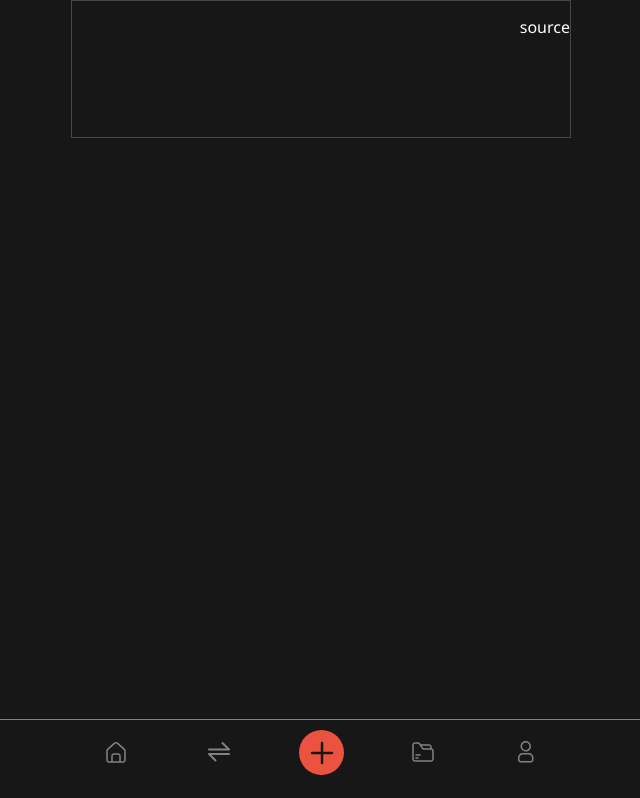
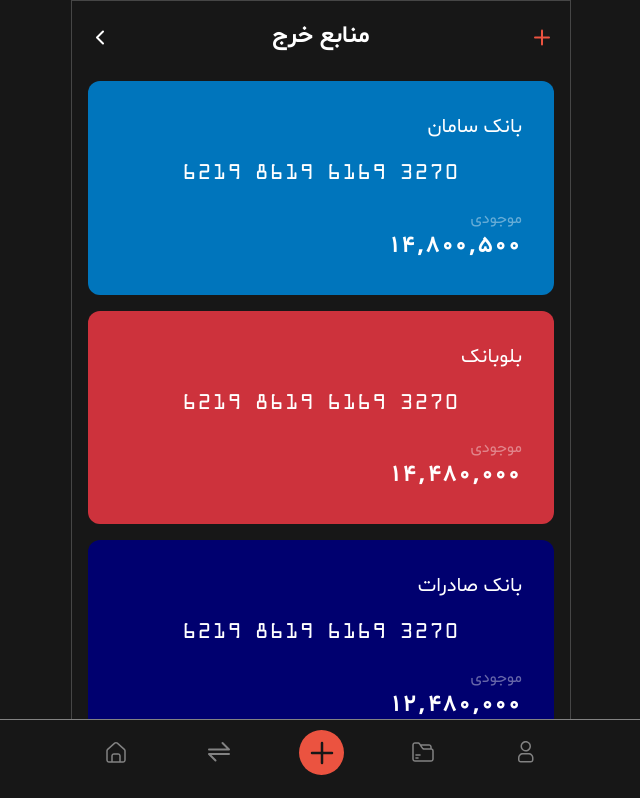
Before and after one commit to iamhosen/paket-app, a Nuxt app: page /profile/source in a window 1280 px wide. Shown: the top 798 px of the page, without its empty margins (319-959 px from the left). Built offline with nearby package versions, Linux system fonts and the light colour scheme.

Commit message:
setting pages added

```diff
--- a/assets/css/main.css
+++ b/assets/css/main.css
@@ -48,3 +48,7 @@
 .ltr-number {
     direction: ltr;
 }
+
+a {
+    -webkit-tap-highlight-color: transparent;
+}
--- a/pages/index.vue
+++ b/pages/index.vue
@@ -3,9 +3,10 @@
     <div
       class="absolute mt-[-1em] t-0 w-full max-w-[500px] h-40 bg-[#282828] -z-10"
     ></div>
-    <div class="w-full flex justify-center items-center h-[40px] mb-6">
-      <img src="../assets/logo.svg" alt="پاکت" class="h-[100%]" />
-    </div>
+    <div
+      class="w-full flex justify-center items-center h-10 mb-6"
+      v-html="paket"
+    ></div>
     <div class="w-full h-64 mb-2">
       <card-stack
         :cards="visibleCards"
@@ -23,6 +24,7 @@
 import CardStack from '@/components/slider/CardStack.vue'
 import HomeTabs from '@/components/HomeTabs.vue'
 import HomeAnalysis from '../components/HomeAnalysis.vue'
+import { paket } from '@/assets/icons.js'
 
 export default {
   name: 'HomePage',
@@ -30,6 +32,7 @@
 
   data() {
     return {
+      paket,
       visibleCards: [
         {
           id: 0,
--- a/pages/profile/category/index.vue
+++ b/pages/profile/category/index.vue
@@ -1,3 +1,101 @@
 <template>
-  <h1>category</h1>
+  <div>
+    <!-- header -->
+    <div class="w-full flex justify-between items-center h-[40px] mb-6 px-4">
+      <nuxt-link to="" v-html="plus"></nuxt-link>
+      <h1 class="text-2xl font-bold">دسته بندی ها</h1>
+      <a @click="$router.go(-1)" v-html="back"></a>
+    </div>
+
+    <!-- tabs -->
+    <div class="tab-head mb-5 mx-4">
+      <ul
+        class="flex flex-row rounded-lg justify-between bg-[#767680] p-1 bg-opacity-25 gap-1 cursor-pointer"
+      >
+        <li
+          class="w-1/2 text-center py-1"
+          :class="isIncome"
+          @click="changeTab('income')"
+        >
+          دریافتی
+        </li>
+        <li
+          class="w-1/2 text-center py-1 border-r-2 border-[#545458] border-opacity-50"
+          :class="isExpense"
+          @click="changeTab('expense')"
+        >
+          پرداختی
+        </li>
+      </ul>
+    </div>
+
+    <!-- items -->
+    <div class="bg-bg-input-paket rounded-[14px] mx-4">
+      <nuxt-link
+        to=""
+        class="flex items-center mx-4 py-4 gap-4 border-b-[.5px] border-[#545458] border-opacity-60"
+      >
+        <div
+          class="bg-[#5E5CE6] w-8 h-8 flex justify-center items-center rounded-lg"
+          v-html="back"
+        ></div>
+        <span class="py-2">خوراکی</span>
+      </nuxt-link>
+      <nuxt-link
+        to=""
+        class="flex items-center mx-4 py-4 gap-4 border-b-[.5px] border-[#545458] border-opacity-60"
+      >
+        <div v-html="sub"></div>
+        <div
+          class="bg-[#5E5CE6] w-8 h-8 flex justify-center items-center rounded-lg"
+          v-html="back"
+        ></div>
+        <span class="py-2">خوراکی</span>
+      </nuxt-link>
+      <nuxt-link
+        to=""
+        class="flex items-center mx-4 py-4 gap-4 border-b-[.5px] border-[#545458] border-opacity-60"
+      >
+        <div
+          class="bg-[#5E5CE6] w-8 h-8 flex justify-center items-center rounded-lg"
+          v-html="back"
+        ></div>
+        <span class="py-2">خوراکی</span>
+      </nuxt-link>
+      <nuxt-link to="" class="flex items-center mx-4 py-4 gap-4">
+        <div
+          class="bg-[#5E5CE6] w-8 h-8 flex justify-center items-center rounded-lg"
+          v-html="back"
+        ></div>
+        <span class="py-2">خوراکی</span>
+      </nuxt-link>
+    </div>
+  </div>
 </template>
+
+<script>
+import { back, plus, sub } from '@/assets/icons.js'
+export default {
+  data() {
+    return {
+      back,
+      plus,
+      sub,
+      activeTab: 'income',
+    }
+  },
+  computed: {
+    isIncome() {
+      return this.activeTab === 'income' ? 'bg-primary-paket rounded-lg' : ''
+    },
+    isExpense() {
+      return this.activeTab === 'expense' ? 'bg-primary-paket rounded-lg' : ''
+    },
+  },
+  methods: {
+    changeTab(tab) {
+      this.activeTab = tab
+    },
+  },
+}
+</script>
--- a/pages/profile/index.vue
+++ b/pages/profile/index.vue
@@ -59,7 +59,9 @@
     </div>
 
     <div class="mx-4 mb-5">
-      <h3 class="mx-4 mb-2 text-[#EBEBF5] opacity-60 text-xs">تنظیمات</h3>
+      <h3 class="mx-4 mb-2 text-[#EBEBF5] opacity-60 text-xs">
+        اطلاعات کاربری
+      </h3>
       <div class="bg-bg-input-paket rounded-[14px]">
         <nuxt-link
           to=""
--- a/pages/profile/source/index.vue
+++ b/pages/profile/source/index.vue
@@ -1,3 +1,83 @@
 <template>
-  <h1>source</h1>
+  <div>
+    <div class="w-full flex justify-between items-center h-[40px] mb-6 px-4">
+      <nuxt-link to="" v-html="plus"></nuxt-link>
+      <h1 class="text-2xl font-bold">منابع خرج</h1>
+      <a @click="$router.go(-1)" v-html="back"></a>
+    </div>
+
+    <!-- cards -->
+    <div class="mx-4 flex flex-col gap-4">
+      <div
+        class="w-full h-full p-8 flex flex-col gap-y-4 rounded-xl"
+        v-for="card in cards"
+        :key="card.id"
+        :style="{ background: card.color }"
+      >
+        <h3 class="text-xl">{{ card.title }}</h3>
+        <span
+          class="font-xero ltr-number text-[1.4em] text-center tracking-wider"
+          >{{ card.cardNumber }}</span
+        >
+        <span class="flex flex-col">
+          <p class="font-normal opacity-40">موجودی</p>
+          <p class="font-bold text-2xl tracking-widest">
+            {{ toPersianNumberFormat(card.total) }}
+          </p>
+        </span>
+      </div>
+    </div>
+  </div>
 </template>
+
+<script>
+import { back, plus } from '@/assets/icons.js'
+import { toPersianNumberFormat } from '@/helpers/number.js'
+
+export default {
+  data() {
+    return {
+      back,
+      plus,
+      cards: [
+        {
+          id: 0,
+          bank: 'SAMAN',
+          title: 'بانک سامان',
+          cardNumber: '6219 8619 6169 3270',
+          total: 14800500,
+          color: '#0075BC',
+        },
+        {
+          id: 1,
+          bank: 'BLUBANK',
+          title: 'بلوبانک',
+          cardNumber: '6219 8619 6169 3270',
+          total: 14480000,
+          color: '#CD323C',
+        },
+        {
+          id: 2,
+          bank: 'SADERAT',
+          title: 'بانک صادرات',
+          cardNumber: '6219 8619 6169 3270',
+          total: 12480000,
+          color: '#00006F',
+        },
+        {
+          id: 3,
+          bank: 'PASARGAD',
+          title: 'بانک پاسارگاد',
+          cardNumber: '6219 8619 6169 3270',
+          total: 148000330,
+          color: '#F3B23E',
+        },
+      ],
+    }
+  },
+
+  methods: {
+    toPersianNumberFormat,
+  },
+}
+</script>
--- a/pages/profile/tag/index.vue
+++ b/pages/profile/tag/index.vue
@@ -1,3 +1,53 @@
 <template>
-  <h1>tag</h1>
+  <div>
+    <div class="w-full flex justify-between items-center h-[40px] mb-6 px-4">
+      <nuxt-link to="" v-html="plus"></nuxt-link>
+      <h1 class="text-2xl font-bold">برچسب ها</h1>
+      <a @click="$router.go(-1)" v-html="back"></a>
+    </div>
+
+    <!-- items -->
+    <div class="bg-bg-input-paket rounded-[14px] mx-4">
+      <nuxt-link
+        to=""
+        class="flex items-center mx-4 py-4 gap-4 border-b-[.5px] border-[#545458] border-opacity-60"
+      >
+        <div
+          class="bg-[#5E5CE6] w-8 h-8 flex justify-center items-center rounded-lg"
+          v-html="back"
+        ></div>
+        <span class="py-2">خوراکی</span>
+      </nuxt-link>
+
+      <nuxt-link
+        to=""
+        class="flex items-center mx-4 py-4 gap-4 border-b-[.5px] border-[#545458] border-opacity-60"
+      >
+        <div
+          class="bg-[#5E5CE6] w-8 h-8 flex justify-center items-center rounded-lg"
+          v-html="back"
+        ></div>
+        <span class="py-2">خوراکی</span>
+      </nuxt-link>
+      <nuxt-link to="" class="flex items-center mx-4 py-4 gap-4">
+        <div
+          class="bg-[#5E5CE6] w-8 h-8 flex justify-center items-center rounded-lg"
+          v-html="back"
+        ></div>
+        <span class="py-2">خوراکی</span>
+      </nuxt-link>
+    </div>
+  </div>
 </template>
+
+<script>
+import { back, plus } from '@/assets/icons.js'
+export default {
+  data() {
+    return {
+      back,
+      plus,
+    }
+  },
+}
+</script>
```
Also changed, not shown: assets/icons.js.
